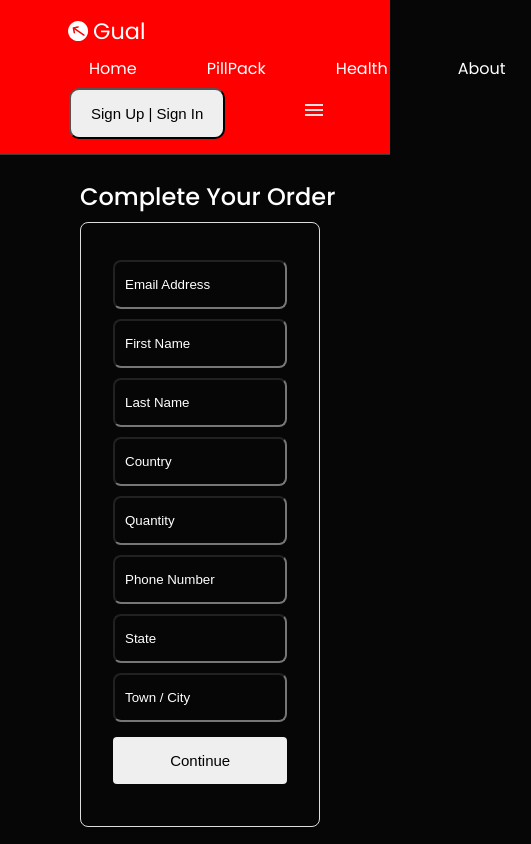
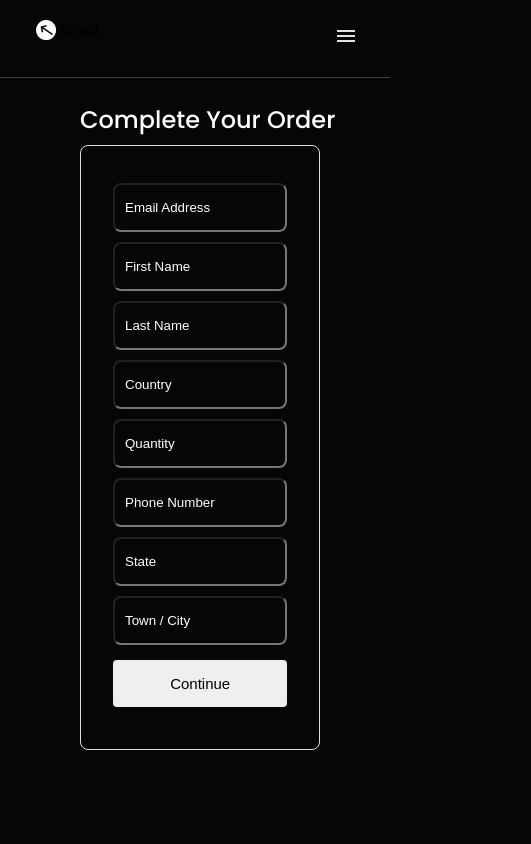
Before and after one commit to DegualDaniel/Gual-Pharm, a React (Vite) app: page /userform in a window 390 px wide. Shown: the whole page, 531 px wide, since content can reach past the window. Built offline with nearby package versions, Linux system fonts and the light colour scheme.

Commit message:
updated nav

```diff
--- a/src/Component/HeadComp/Head.css
+++ b/src/Component/HeadComp/Head.css
@@ -1,13 +1,11 @@
 
  nav{
-    /* background-color: rgba(6, 6, 6, 0.555);  */
      background-color: #070606;
      display: flex;
      align-items: center;
      justify-content: space-between;
      padding: .9em 4em;
      border-bottom: 1px solid #3d3d3d;
-
  }
 
 .logo{
@@ -18,7 +16,7 @@
     width: 100%;
     height: auto;
 }
-.logo p{
+logo p{
     font-family: 600;
     font-size:1.4rem;
     color: white;
@@ -40,6 +38,22 @@ nav ul a{
     display: flex;
     align-items: center;
     padding: 0 25px;
+    ul {
+        flex-direction: column;
+        width: 100%;
+        background: rgba(7, 6, 6, 0.7);
+        backdrop-filter: blur(8px);
+        position: absolute;
+        top: 60px;
+        left: 0;
+        padding: 1em 0;
+        z-index: 1000;
+        opacity: 0;
+        pointer-events: none;
+        transform: translateY(-20px);
+        transition: opacity 0.4s ease, transform 0.4s ease;
+        display: flex;
+    }
     color: white;
     transition: all 0.5s ease-in-out;
     border-radius: 10px;
@@ -47,12 +61,10 @@ nav ul a{
 nav a:hover{
     background-color: whitesmoke;
     color: black;
-    /* background-color: rgba(6, 6, 6, 0.555); */
     transition: all 0.5s ease-in-out;
 }
 
 .menu{
-    /* background-color: red; */
     list-style: none;
     text-decoration: none;
     display: none;
@@ -66,20 +78,46 @@ nav a:hover{
 /*  MEDIA QUERY (mobile + tablet)   */
 
 
-@media (max-width: 1024px) {
+
+@media (max-width: 768px) {
     nav {
-    flex-wrap: wrap;
-    /* padding: 1em;     */
-    background-color: red;
+        flex-direction: column;
+        align-items: flex-start;
+        padding: 1em 2em;
     }
-
+    .logo {
+        margin-bottom: 1em;
+    }
     .menu {
         display: block;
-    cursor: pointer;
+        position: absolute;
+        top: 1.5em;
+        right: 2em;
+        z-index: 1001;
     }
-
+    ul {
+        flex-direction: column;
+        width: 100%;
+        background: #070606;
+        position: absolute;
+        top: 60px;
+        left: 0;
+        padding: 1em 0;
+        z-index: 1000;
+        opacity: 0;
+        pointer-events: none;
+        transform: translateY(-20px);
+        transition: opacity 0.4s ease, transform 0.4s ease;
+        display: flex;
+    }
+    ul.active {
+        opacity: 1;
+        pointer-events: auto;
+        transform: translateY(0);
+    }
     .btn {
-    /* display: none; */
+        width: 100%;
+        margin-top: 1em;
+        display: none;
     }
-
 }
--- a/src/Component/HeadComp/Head.jsx
+++ b/src/Component/HeadComp/Head.jsx
@@ -1,36 +1,42 @@
-import "./Head.css"
-import Logo from "../../assets/Logo.svg"
-import Menu from "../../assets/menuu.svg"
-import Button from "../Button"
-import { Link } from "react-router-dom"
+
+import React, { useState } from "react";
+import "./Head.css";
+import Logo from "../../assets/Logo.svg";
+import Menu from "../../assets/menuu.svg";
+import Button from "../Button";
+import { Link } from "react-router-dom";
 
 const Head = () => {
+    const [menuOpen, setMenuOpen] = useState(false);
 
-  return (
+    const handleMenuClick = (e) => {
+        e.preventDefault();
+        setMenuOpen((prev) => !prev);
+    };
 
+    return (
         <nav>
             <div className="logo">
-            <img src={Logo} alt=""/>
+                <img src={Logo} alt="" />
                 <p> Gual </p>
             </div>
 
-            <ul>
+            <ul className={menuOpen ? "active" : ""}>
                 <li><Link to="/">Home</Link></li>
-                {/* <li><a href="#">Home</a></li> */}
                 <li><Link to="/pill">PillPack</Link></li>
                 <li><Link to="/">Health</Link></li>
                 <li><Link to="/about">About</Link></li>
             </ul>
             <div className="btn">
-                {/* ADDING A BUTTON PROP */}
                 <Button btnName='Sign Up | Sign In' />
             </div>
-            <li className="menu"><a href="#">
-                <img src={Menu} alt=""/>
-            </a></li>
+            <li className="menu">
+                <a href="#" onClick={handleMenuClick}>
+                    <img src={Menu} alt="Menu" />
+                </a>
+            </li>
         </nav>
+    );
+};
 
-  )
-}
-
-export default Head
+export default Head;
```
Lines whose indentation alone changed are shown as unchanged.
